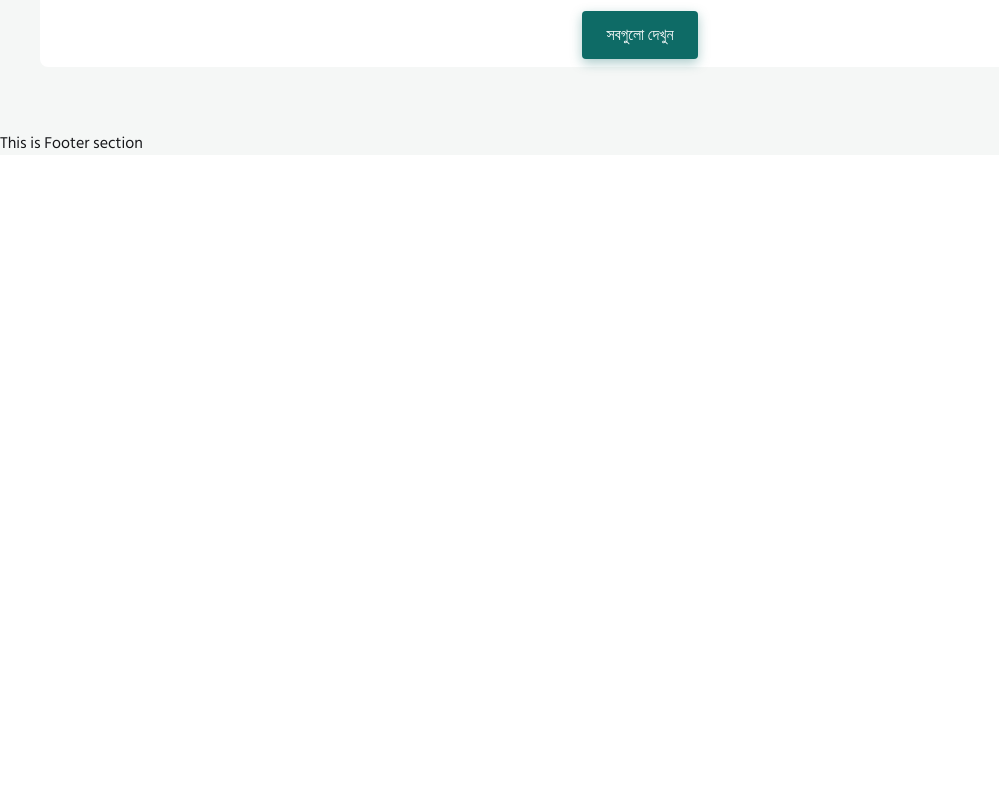
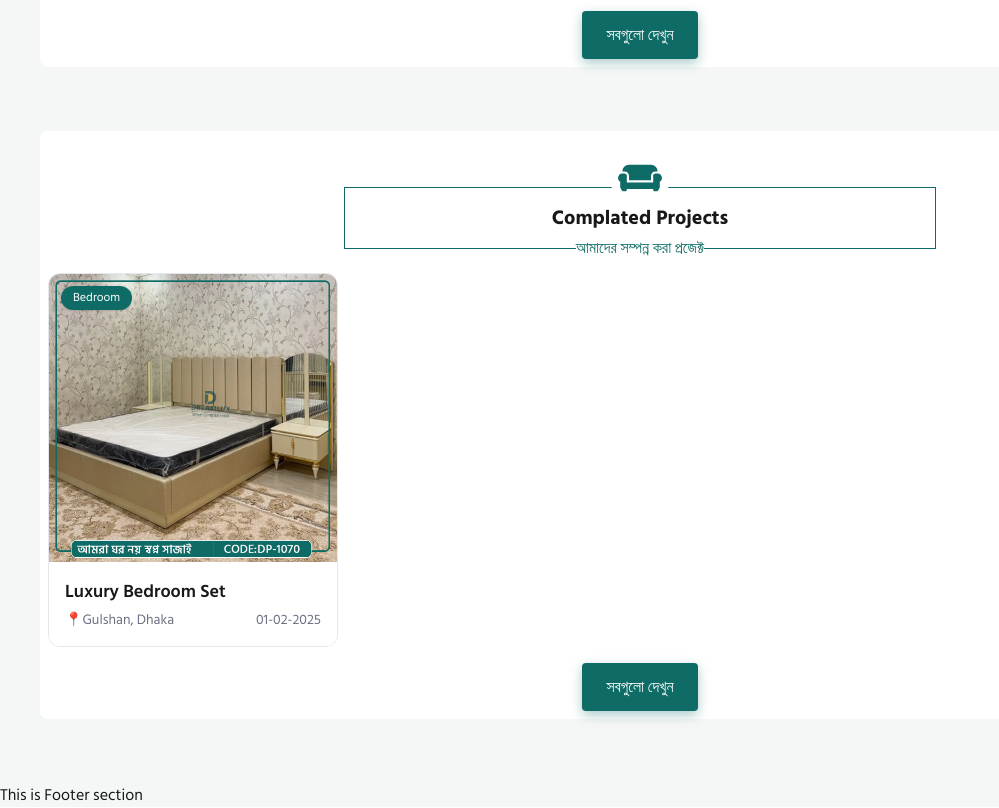
Before and after one commit to 0rakib0/dreamlux-profile, a Next.js app: page / in a window 1280 px wide. Shown: the part 2920-3728 px from the top of the page, without its empty margins (0-999 px from the left). Before the commit the page ends 3076 px from the top, so only its background shows below. Built offline with nearby package versions, Linux system fonts and the light colour scheme.

Commit message:
design project card design

```diff
--- a/src/app/page.jsx
+++ b/src/app/page.jsx
@@ -1,6 +1,7 @@
 import AboutUs from "@/components/aboutUs/AboutUs";
 import Banner from "@/components/banner/Banner";
 import Gellery from "@/components/productGelery/Gellery";
+import Projects from "@/components/projects/Projects";
 import SectionTitle from "@/components/shared/sectionTitle/SectionTitle";
 import State from "@/components/state/State";
 import WhyChoose from "@/components/whyChoose/WhyChoose";
@@ -34,6 +35,11 @@ export default function Home() {
         <div className="bg-white rounded-lg p-2 my-16 lg:my-16">
           <Gellery></Gellery>
         </div>
+
+        {/* Recently complated projects */}
+        <div className="bg-white rounded-lg p-2 my-16 lg:my-16">
+          <Projects></Projects>
+        </div>
       </div>
     </div>
   );
--- /dev/null
+++ b/src/components/projects/Projects.jsx
@@ -0,0 +1,72 @@
+'use client'
+import React from 'react'
+import SectionTitle from '../shared/sectionTitle/SectionTitle'
+import { FaEye } from "react-icons/fa";
+import Image from 'next/image'
+function Projects() {
+    return (
+        <div>
+            <SectionTitle title="Complated Projects" subTitle="আমাদের সম্পন্ন করা প্রজেক্ট" width='lg:w-2/4 w-full'></SectionTitle>
+
+            <div className='mt-6 grid grid-cols-2 lg:grid-cols-4 gap-2'>
+                {/* {gallerys.slice(0, 8).map((gallery) => ( */}
+                <div
+                    className="group relative overflow-hidden rounded-xl border border-gray-200 cursor-pointer transition hover:shadow-xl"
+                    onClick={() => {
+                        document.getElementById("gallery").showModal();
+                    }}
+                >
+
+                    {/* Image */}
+                    <Image
+                        src="/gellery/DP-1070.jpg"
+                        alt="Luxury Bed"
+                        width={800}
+                        height={600}
+                        className="w-full h-auto transition duration-500 group-hover:scale-110"
+                    />
+
+                    {/* Category Badge */}
+                    <span className="absolute top-3 left-3 bg-[#0E6B66] text-white text-xs px-3 py-1 rounded-full shadow">
+                        Bedroom
+                    </span>
+
+                    {/* Overlay Button */}
+                    <div className="absolute inset-0 flex items-center justify-center
+                    bg-black/40 opacity-0 group-hover:opacity-100 transition duration-300">
+
+                        <button className="flex items-center gap-2 bg-white text-[#0E6B66] px-4 py-2 rounded-md font-semibold shadow-lg hover:scale-105 transition">
+                            <FaEye className="text-lg" />
+                            View
+                        </button>
+
+                    </div>
+
+                    {/* Card Info */}
+                    <div className="p-4 bg-white">
+
+                        <h4 className="font-semibold text-lg mb-1">
+                            Luxury Bedroom Set
+                        </h4>
+
+                        <div className="flex justify-between text-sm text-gray-500">
+
+                            <span>📍Gulshan, Dhaka</span>
+
+                            <span>01-02-2025</span>
+
+                        </div>
+
+                    </div>
+
+                </div>
+
+            </div>
+            <button className='block mx-auto bg-[#0E6B66] text-white py-3 mt-4 px-6 rounded-sm icon-shadow'>
+                সবগুলো দেখুন
+            </button>
+        </div>
+    )
+}
+
+export default Projects
```
